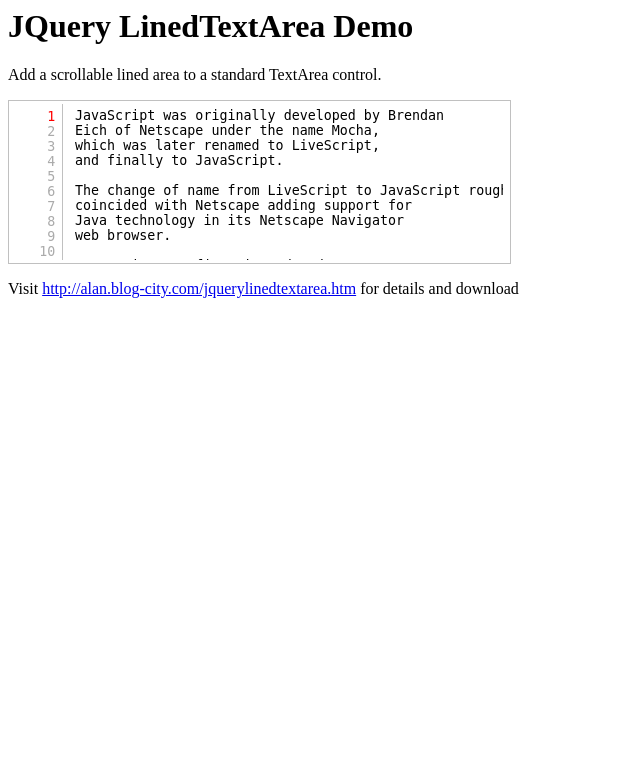
After one commit to aisthesis/codemelon2012, a PHP site: page /resources/2012/jquery-linedtextarea/jquery-linedtextarea.html in a window 1280 px wide. The commit adds this page. Shown: the top 783 px of the page, without its empty margins (0-640 px from the left). Run offline with PHP 8.4, Linux system fonts and the light colour scheme; some libraries are stand-ins or nearby versions.

Commit message:
jQuery plugin for making lined textarea boxes

```diff
--- a/includes/content.php
+++ b/includes/content.php
@@ -23,6 +23,10 @@ function content_title($page) {
 }
 function content_styling($page) {
     echo '<link href="styles/content/' . $page . '.css" rel="stylesheet" type="text/css" />';
+    switch ($page) {
+        case "articles":
+            echo '<link href="styles/content/jquery-linedtextarea.css" type="text/css" rel="stylesheet" />';
+    }
 }
 
 function content_includeHeader($page) {
--- /dev/null
+++ b/resources/2012/jquery-linedtextarea/jquery-linedtextarea.css
@@ -0,0 +1,68 @@
+/**
+ * jQuery Lined Textarea Plugin
+ *   http://alan.blog-city.com/jquerylinedtextarea.htm
+ *
+ * Copyright (c) 2010 Alan Williamson
+ *
+ * Released under the MIT License:
+ * http://www.opensource.org/licenses/mit-license.php
+ *
+ * Usage:
+ *   Displays a line number count column to the left of the textarea
+ *
+ *   Class up your textarea with a given class, or target it directly
+ *   with JQuery Selectors
+ *
+ *   $(".lined").linedtextarea({
+ *   	selectedLine: 10,
+ *    selectedClass: 'lineselect'
+ *   });
+ *
+ */
+
+.linedwrap {
+	border: 1px solid #c0c0c0;
+	padding: 3px;
+}
+
+.linedtextarea {
+	padding: 0px;
+	margin: 0px;
+}
+
+.linedtextarea textarea, .linedwrap .codelines .lineno {
+	font-size: 10pt;
+	font-family: monospace;
+	line-height: normal !important;
+}
+
+.linedtextarea textarea {
+	padding-right:0.3em;
+	padding-top:0.3em;
+	border: 0;
+}
+
+.linedwrap .lines {
+	margin-top: 0px;
+	width: 50px;
+	float: left;
+	overflow: hidden;
+	border-right: 1px solid #c0c0c0;
+	margin-right: 10px;
+}
+
+.linedwrap .codelines {
+	padding-top: 5px;
+}
+
+.linedwrap .codelines .lineno {
+	color:#AAAAAA;
+	padding-right: 0.5em;
+	padding-top: 0.0em;
+	text-align: right;
+	white-space: nowrap;
+}
+
+.linedwrap .codelines .lineselect {
+	color: red;
+}
--- /dev/null
+++ b/resources/2012/jquery-linedtextarea/jquery-linedtextarea.html
@@ -0,0 +1,46 @@
+<html>
+<head>
+	<title>JQuery LinedTextArea Demo</title>
+	<script src="http://ajax.googleapis.com/ajax/libs/jquery/1.8.0/jquery.min.js"></script>
+	<script src="jquery-linedtextarea.js"></script>
+	<link href="jquery-linedtextarea.css" type="text/css" rel="stylesheet" />
+</head>
+<body>
+
+<h1>JQuery LinedTextArea Demo</h1>
+
+<p>Add a scrollable lined area to a standard TextArea control.</p>
+
+<textarea class="lined" rows="10" cols="60">JavaScript was originally developed by Brendan
+Eich of Netscape under the name Mocha,
+which was later renamed to LiveScript,
+and finally to JavaScript.
+
+The change of name from LiveScript to JavaScript roughly
+coincided with Netscape adding support for
+Java technology in its Netscape Navigator
+web browser.
+
+JavaScript was first introduced
+and deployed in the Netscape browser version
+2.0B3 in December 1995.
+
+The naming has caused confusion, giving the
+impression that the language is a spin-off of Java,
+and it has been characterized by many as a
+marketing ploy by Netscape to give JavaScript the
+cachet of what was then the hot new web-programming language.
+</textarea>
+
+<script>
+$(function() {
+	$(".lined").linedtextarea(
+		{selectedLine: 1}
+	);
+});
+</script>
+
+<p>Visit <a href="http://alan.blog-city.com/jquerylinedtextarea.htm">http://alan.blog-city.com/jquerylinedtextarea.htm</a> for details and download</p>
+
+</body>
+</html>
--- a/scripts/common/main.js
+++ b/scripts/common/main.js
@@ -25,5 +25,8 @@ function codeMelonMain(activePage) {
     navigationMain(activePage);
     logoMain();
     $(window).resize(backgroundMain);
-    contentSidebarMain();
+    switch (activePage) {
+        case 'home':
+            contentSidebarMain();
+    }
 }
--- a/scripts/content/articles.js
+++ b/scripts/content/articles.js
@@ -7,4 +7,5 @@
  */
 $(document).ready(function() {
     codeMelonMain('articles');
+    $(".lined").linedtextarea();
 });
--- a/templates/head.html
+++ b/templates/head.html
@@ -45,6 +45,7 @@ links:
         <script type="text/javascript" src="scripts/common/logo.js"></script>
         <?php common_includeSidebarCss($page); ?>
         <script type="text/javascript" src="scripts/common/lower-background.js"></script>
+        <script type="text/javascript" src="scripts/content/jquery-linedtextarea.js"></script>
         <script type="text/javascript" src="scripts/common/main.js"></script>
         <script type="text/javascript" src=<?php common_javaScriptFile($page); ?>></script>
         <!-- refresh favicon -->
```
Also changed, not shown: content/articles/20091102.html (added, +25 -0 lines), content/articles/template.html (+27 -1 lines), resources/2012/jquery-linedtextarea/jquery-linedtextarea-license.txt (added, +25 -0 lines), styles/content/jquery-linedtextarea.css (added, +68 -0 lines), resources/2012/jquery-linedtextarea/jquery-linedtextarea.js (added), scripts/content/jquery-linedtextarea.js (added), 2 other files.
